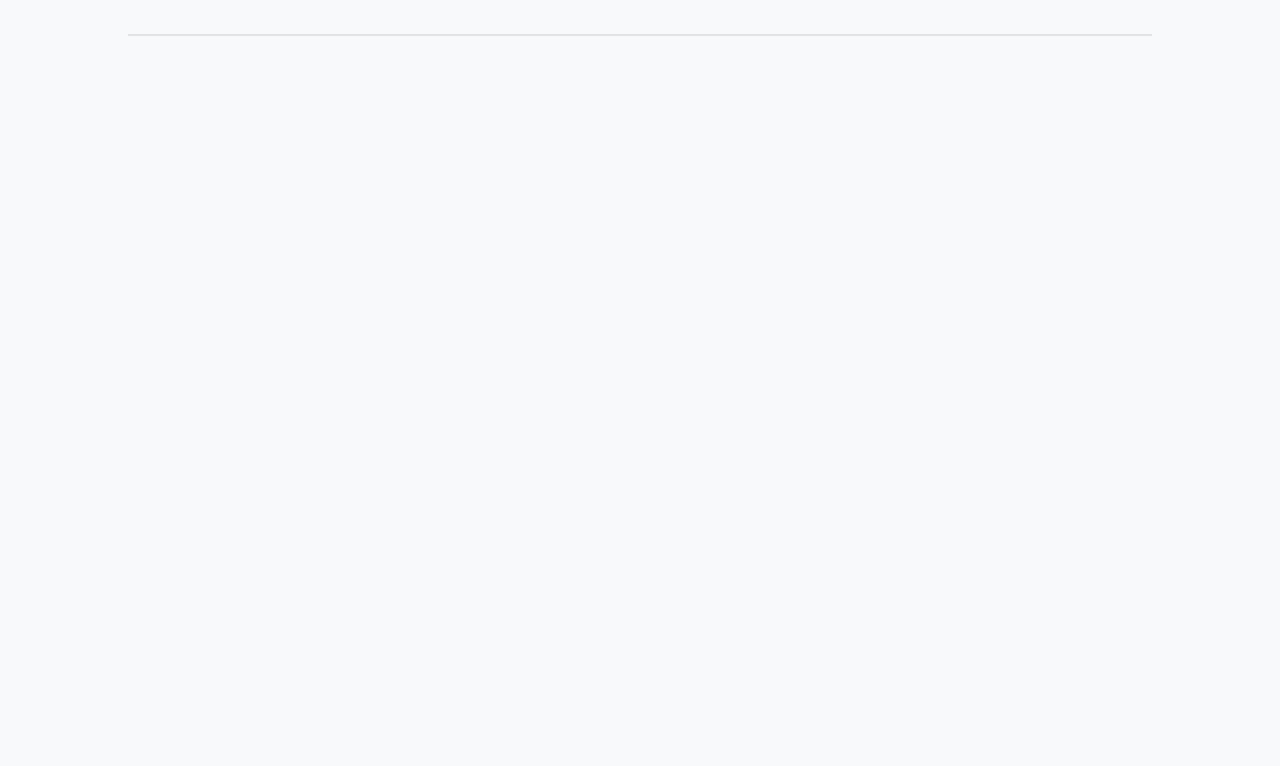
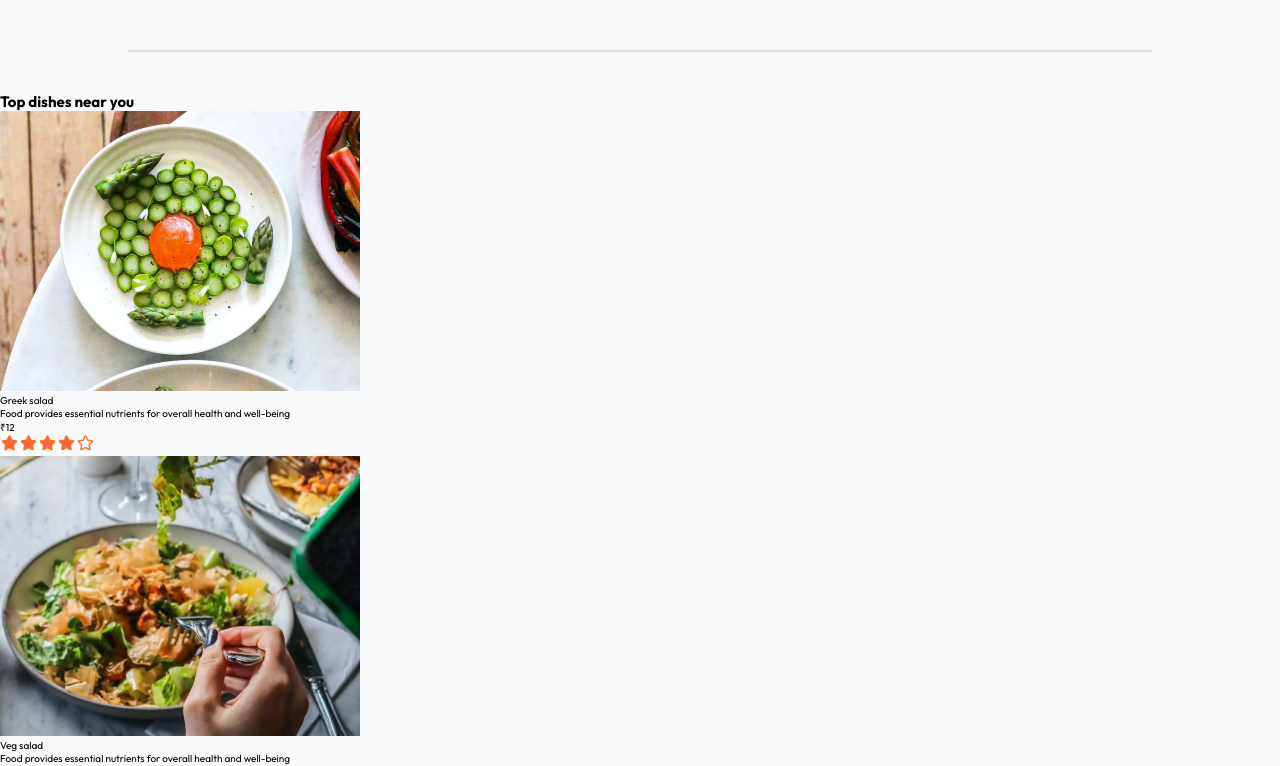
Before and after one commit to Kaustubh0912/FoodPrep, a React (Vite) app: page / in a window 1280 px wide. Shown: the part 952-1718 px from the top of the page. Before the commit the page ends 1028 px from the top, so only its background shows below. Built offline with nearby package versions, Linux system fonts and the light colour scheme.

Commit message:
added food display content

```diff
--- a/src/components/ExploreMenu/ExploreMenu.css
+++ b/src/components/ExploreMenu/ExploreMenu.css
@@ -33,7 +33,7 @@
 }
 
 .explore-menu-list-item img{
-    width: 7.5vh;
+    width: 12vh;
     min-width: 80px;
     border-radius: 50%;
     cursor: pointer;
--- /dev/null
+++ b/src/components/FoodDisplay/FoodDisplay.jsx
@@ -0,0 +1,31 @@
+import {React,useContext} from 'react'
+import {StoreContext} from '../../context/StoreContext'
+import FoodItemCard from '../FoodItemCard/FoodItemCard'
+import './FoodDisplay.css'
+
+const FoodDisplay = () => {
+
+    const {food_list}=useContext(StoreContext)
+  return (
+    <div className='food-display'>
+        <h2>Top dishes near you </h2>
+        <div className='food-display-list'>
+            {
+                food_list.map((food,index)=>{
+                    return <FoodItemCard
+                    id = {food._id}
+                    name ={food.name}
+                    price={food.price}
+                    description = {food.description}
+                    image= {food.image}
+                    />
+                })
+            }
+        </div>
+
+
+    </div>
+  )
+}
+
+export default FoodDisplay
--- /dev/null
+++ b/src/components/FoodItemCard/FoodItemCard.jsx
@@ -0,0 +1,19 @@
+import React from 'react'
+import { assets } from '../../assets/assets'
+const FoodItemCard = ({id,name,price,description,image}) => {
+  return (
+    <div>
+      <div className="food-item-image-container">
+        <img className='food-item-image' src={image} alt={name} />
+      </div>
+      <p>{name}</p>
+      <p className='food-item-description'>{description}</p>
+      <div className="price-rating">
+        <p className='food-item-price'> ₹{price}</p>
+        <img src={assets.rating_starts} alt="" />
+      </div>
+    </div>
+  )
+}
+
+export default FoodItemCard
--- /dev/null
+++ b/src/context/StoreContext.jsx
@@ -0,0 +1,18 @@
+import { createContext } from "react";
+import { food_list } from '../assets/assets'
+
+
+export const StoreContext = createContext(null)
+
+const StoreContextProvider = (props) => {
+    const contextValue = {
+        food_list
+    }
+    return(
+        <StoreContext.Provider value={contextValue}>
+            {props.children}
+        </StoreContext.Provider>
+    )
+}
+
+export default StoreContextProvider;
--- a/src/main.jsx
+++ b/src/main.jsx
@@ -3,9 +3,12 @@
 import './index.css'
 import App from './App.jsx'
 import {BrowserRouter} from 'react-router-dom'
+import StoreContextProvider from './context/StoreContext.jsx'
 
 createRoot(document.getElementById('root')).render(
-  <BrowserRouter>
-    <App />
-  </BrowserRouter>,
+    <BrowserRouter>
+      <StoreContextProvider>
+        <App />
+      </StoreContextProvider>
+    </BrowserRouter>,
 )
--- a/src/screens/Home/Home.jsx
+++ b/src/screens/Home/Home.jsx
@@ -2,6 +2,7 @@
 import "./Home.css"
 import Header from '../../components/Header/Header'
 import ExploreMenu from '../../components/ExploreMenu/ExploreMenu'
+import FoodDisplay from '../../components/FoodDisplay/FoodDisplay'
 const Home = () => {
   const [category,setCategory] = useState("All")
 
@@ -9,6 +10,7 @@
     <div>
       <Header/>
       <ExploreMenu category={category} setCategory={setCategory}/>
+      <FoodDisplay/>
     </div>
   )
 }
```
Also changed, not shown: src/components/FoodDisplay/FoodDisplay.css (added), src/components/FoodItemCard/FoodItemCard.css (added).
